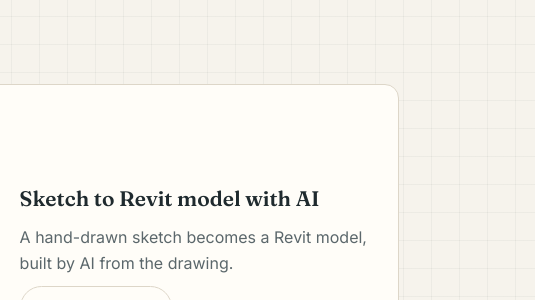
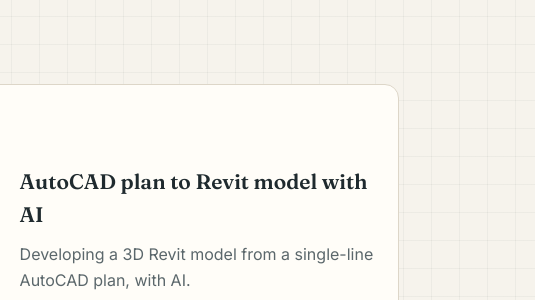
Before and after one commit to Yadugiri/yadugiri.github.io, a plain HTML site: page index.html in a window 1280 px wide. Shown: the part 1468-1768 px from the top of the page, 745-1280 px from the left. Drawn offline with Linux system fonts and the light colour scheme.

Commit message:
Watch: the video is an AutoCAD plan to Revit model, not a sketch
Co-Authored-By: Claude Opus 5.5 <noreply@anthropic.com>

```diff
--- a/index.html
+++ b/index.html
@@ -269,13 +269,13 @@ footer{padding:40px 0 56px; color:var(--soft); font-size:13px; border-top:1px so
   <section class="section" aria-labelledby="watch">
     <h2 id="watch">Watch</h2>
     <div class="video">
-      <a class="player" id="player" href="https://youtu.be/mBqrIHHPRoE" target="_blank" rel="noopener" aria-label="Play the video: Sketch to Revit model with AI">
+      <a class="player" id="player" href="https://youtu.be/mBqrIHHPRoE" target="_blank" rel="noopener" aria-label="Play the video: AutoCAD plan to Revit model with AI">
         <img src="https://i.ytimg.com/vi/mBqrIHHPRoE/hqdefault.jpg" alt="" loading="lazy">
         <span class="play" aria-hidden="true"><svg viewBox="0 0 24 24"><path d="M8 5v14l11-7z"/></svg></span>
       </a>
       <div class="vtext">
-        <h3>Sketch to Revit model with AI</h3>
-        <p>A hand-drawn sketch becomes a Revit model, built by AI from the drawing.</p>
+        <h3>AutoCAD plan to Revit model with AI</h3>
+        <p>Developing a 3D Revit model from a single-line AutoCAD plan, with AI.</p>
         <a class="btn ghost" href="https://youtu.be/mBqrIHHPRoE" target="_blank" rel="noopener">Open on YouTube</a>
       </div>
     </div>
@@ -472,7 +472,7 @@ footer{padding:40px 0 56px; color:var(--soft); font-size:13px; border-top:1px so
     e.preventDefault();
     var f=document.createElement('iframe');
     f.src='https://www.youtube-nocookie.com/embed/mBqrIHHPRoE?autoplay=1&rel=0';
-    f.title='Sketch to Revit model with AI';
+    f.title='AutoCAD plan to Revit model with AI';
     f.allow='autoplay; encrypted-media; picture-in-picture; fullscreen';
     f.allowFullscreen=true;
     a.replaceWith(Object.assign(document.createElement('div'),{className:'player'}));
```
